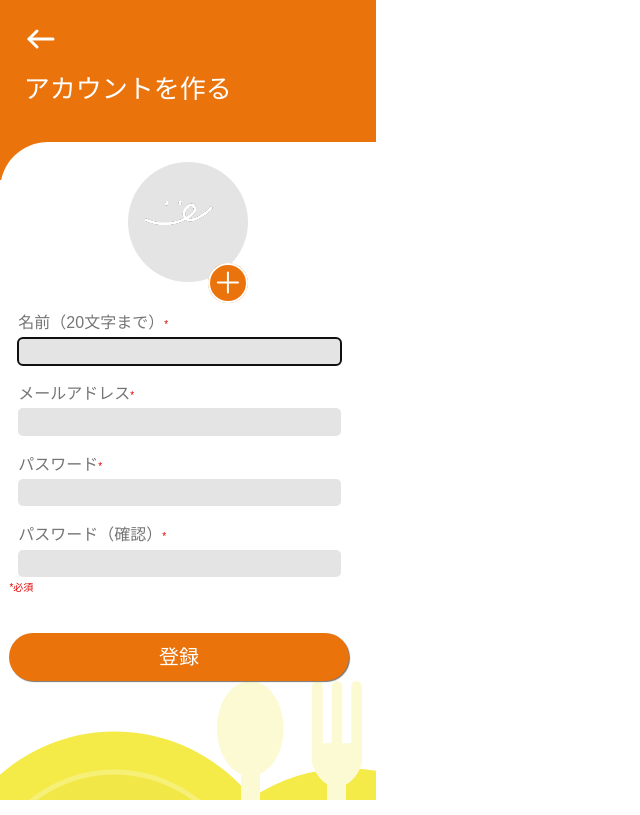
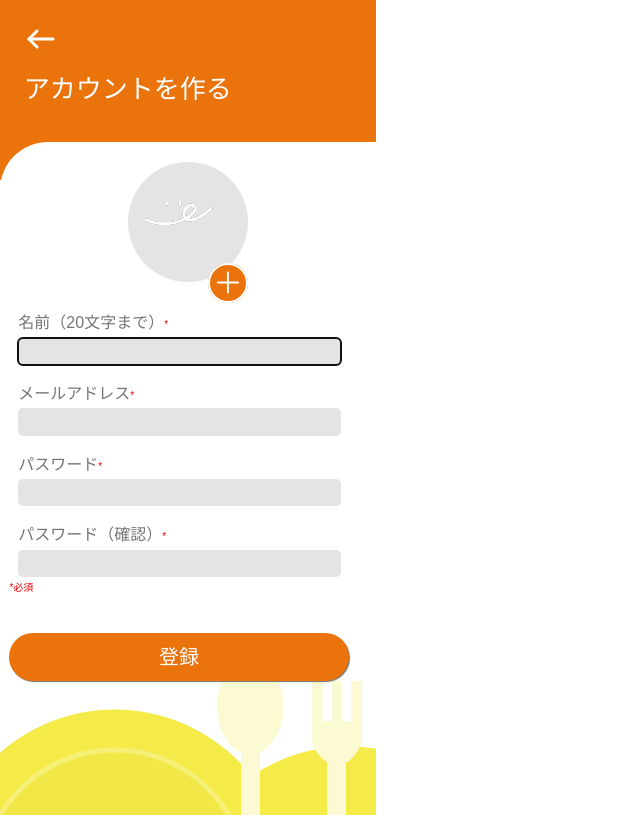
Before and after one commit to masudataichi/demiaintern, a Django app: page /signup in a window 1280 px wide. Shown: the whole page, without its empty margins (0-640 px from the left). Run offline with Django 3.2, Linux system fonts and the light colour scheme; some libraries are stand-ins or nearby versions.

Commit message:
modified signup,html, signup.css

```diff
--- a/intern_project/cookapp/static/css/signup.css
+++ b/intern_project/cookapp/static/css/signup.css
@@ -516,6 +516,8 @@ form {
 
 .button {
     margin-top: 10%;
+    position: relative;
+    z-index: 15;
 }
 
 button {
@@ -533,7 +535,8 @@ button {
     box-shadow: 1px 1px 1px #757575;
 }
 
-footer {
-    position: fixed;
-    z-index: 0;
+.footer-image {
+    position: relative;
+    margin-top: -6%;
+    z-index: 8;
 }
--- a/intern_project/cookapp/templates/cookapp/signup.html
+++ b/intern_project/cookapp/templates/cookapp/signup.html
@@ -44,7 +44,7 @@
         </div>
     </main>
     <footer class="">
-        <img src="{% static 'svg/背景（カトラリー）.svg' %}" >
+        <div class="footer-image"><img src="{% static 'svg/背景（カトラリー）.svg' %}" ></div>
     </footer>
 </body>
 </html>
```
